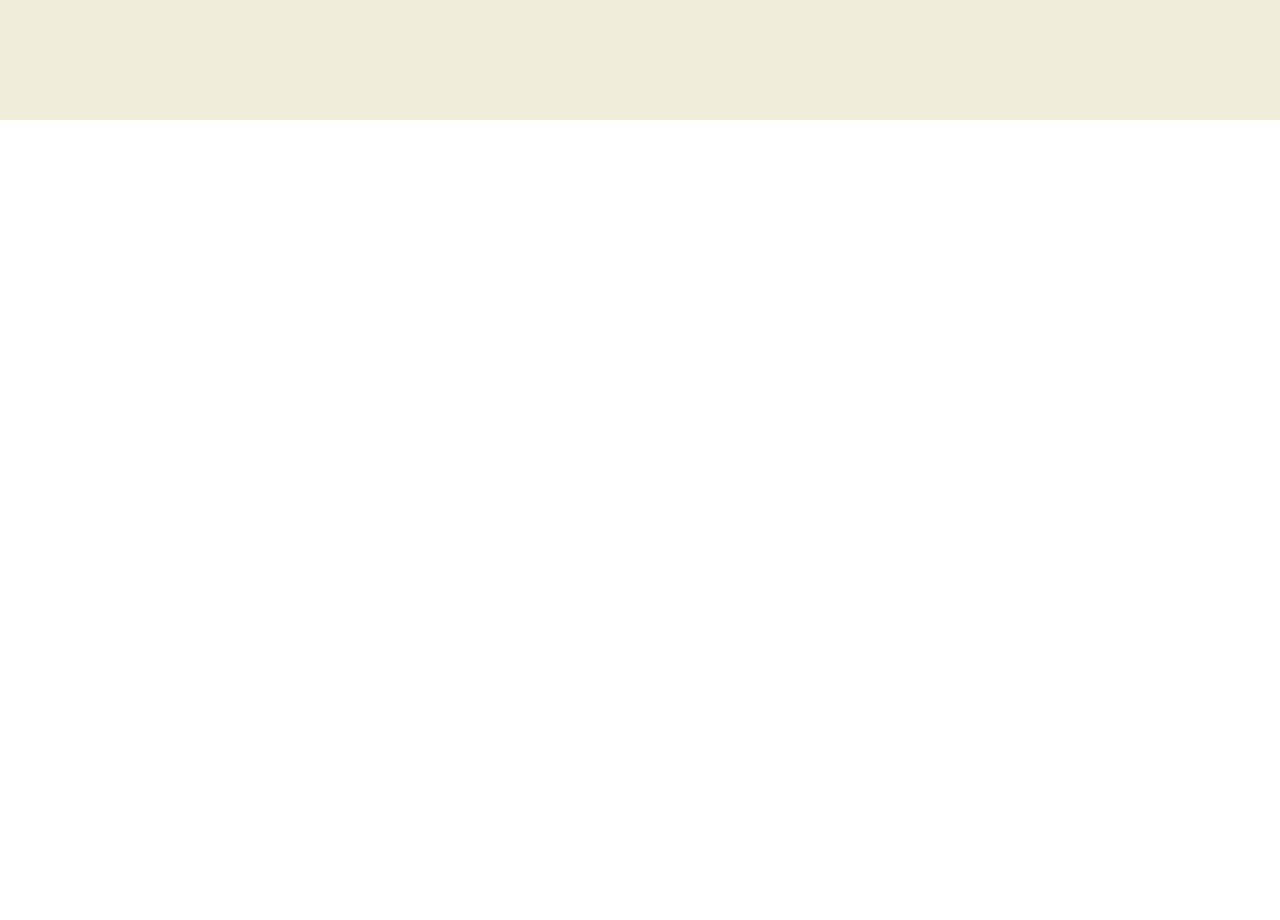
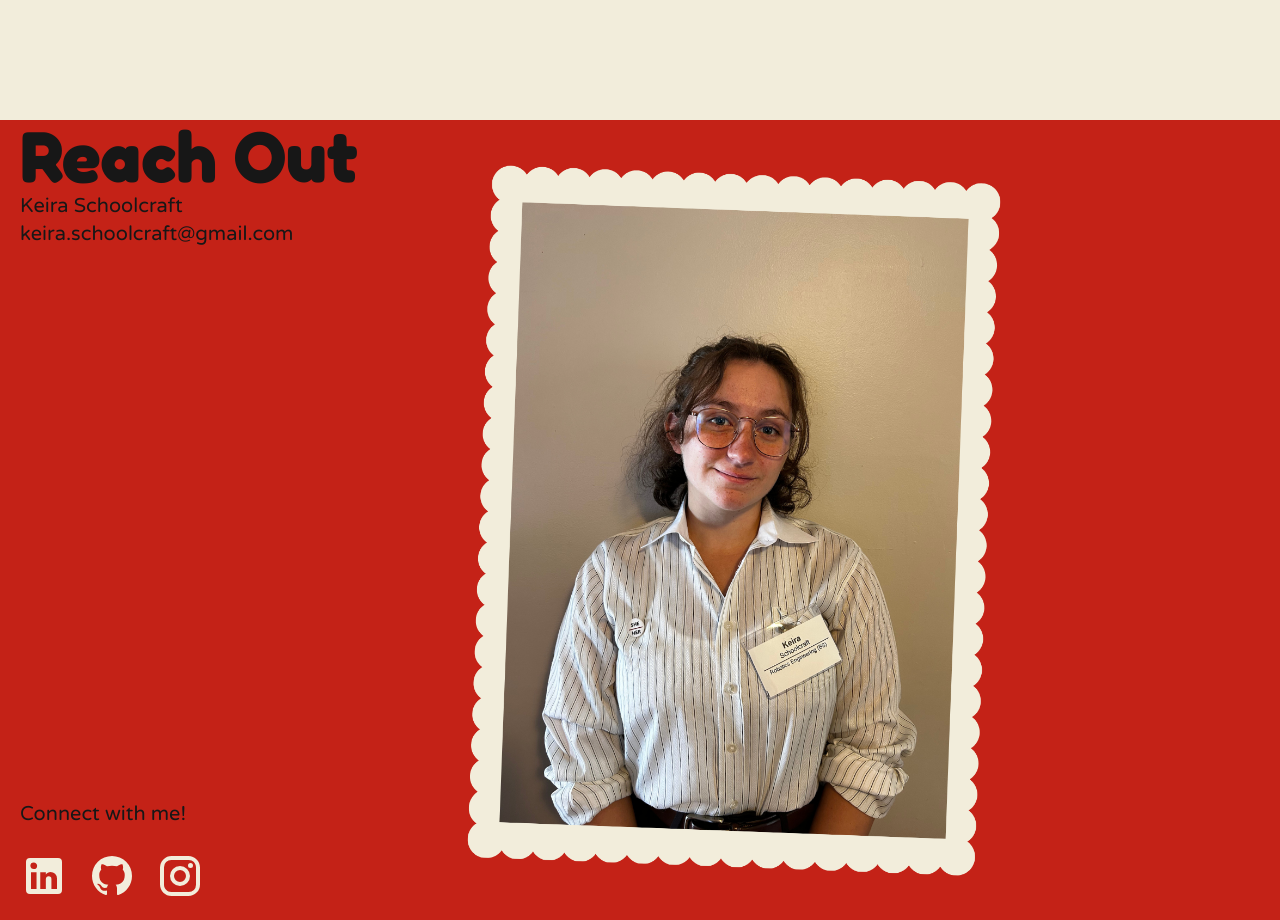
Before and after one commit to keiraSchoolcraft/personal-portfolio, a Next.js app: page / in a window 1280 px wide. Shown: the part 3080-4000 px from the top of the page. Before the commit the page ends 3200 px from the top, so only its background shows below. Built offline with nearby package versions, Linux system fonts and the light colour scheme.

Commit message:
connect - no links

```diff
--- a/app/page.tsx
+++ b/app/page.tsx
@@ -194,6 +194,35 @@ export default function Home() {
         </div>
       </div>
 
+      {/* Reach Out */}
+      <div id="contact" className="fade-in visible h-screen bg-[#C42217] flex items-center justify-center flex-row">
+        <div className="flex flex-col w-1/3 h-full ml-5 mt-5 mb-5">
+          <h1 className="text-7xl font-bold">Reach Out</h1>
+          <div className="flex flex-col justify-between h-full">
+            <div>
+              <p className="text-xl">Keira Schoolcraft</p>
+              <p className="text-xl">keira.schoolcraft@gmail.com</p>
+            </div>
+            <div className="mb-5">
+              <p className="text-xl">Connect with me!</p>
+              <br></br>
+              <div className="flex flex-row items-center gap-5">
+                <svg xmlns="http://www.w3.org/2000/svg" width="48" height="48" viewBox="0 0 24 24"><path fill="#f2eddb" d="M19 3a2 2 0 0 1 2 2v14a2 2 0 0 1-2 2H5a2 2 0 0 1-2-2V5a2 2 0 0 1 2-2zm-.5 15.5v-5.3a3.26 3.26 0 0 0-3.26-3.26c-.85 0-1.84.52-2.32 1.3v-1.11h-2.79v8.37h2.79v-4.93c0-.77.62-1.4 1.39-1.4a1.4 1.4 0 0 1 1.4 1.4v4.93zM6.88 8.56a1.68 1.68 0 0 0 1.68-1.68c0-.93-.75-1.69-1.68-1.69a1.69 1.69 0 0 0-1.69 1.69c0 .93.76 1.68 1.69 1.68m1.39 9.94v-8.37H5.5v8.37z"/></svg>
+                <svg xmlns="http://www.w3.org/2000/svg" width="48" height="48" viewBox="0 0 24 24"><path fill="#f2eddb" d="M12 2A10 10 0 0 0 2 12c0 4.42 2.87 8.17 6.84 9.5c.5.08.66-.23.66-.5v-1.69c-2.77.6-3.36-1.34-3.36-1.34c-.46-1.16-1.11-1.47-1.11-1.47c-.91-.62.07-.6.07-.6c1 .07 1.53 1.03 1.53 1.03c.87 1.52 2.34 1.07 2.91.83c.09-.65.35-1.09.63-1.34c-2.22-.25-4.55-1.11-4.55-4.92c0-1.11.38-2 1.03-2.71c-.1-.25-.45-1.29.1-2.64c0 0 .84-.27 2.75 1.02c.79-.22 1.65-.33 2.5-.33s1.71.11 2.5.33c1.91-1.29 2.75-1.02 2.75-1.02c.55 1.35.2 2.39.1 2.64c.65.71 1.03 1.6 1.03 2.71c0 3.82-2.34 4.66-4.57 4.91c.36.31.69.92.69 1.85V21c0 .27.16.59.67.5C19.14 20.16 22 16.42 22 12A10 10 0 0 0 12 2"/></svg>
+                <svg xmlns="http://www.w3.org/2000/svg" width="48" height="48" viewBox="0 0 24 24"><path fill="#f2eddb" d="M7.8 2h8.4C19.4 2 22 4.6 22 7.8v8.4a5.8 5.8 0 0 1-5.8 5.8H7.8C4.6 22 2 19.4 2 16.2V7.8A5.8 5.8 0 0 1 7.8 2m-.2 2A3.6 3.6 0 0 0 4 7.6v8.8C4 18.39 5.61 20 7.6 20h8.8a3.6 3.6 0 0 0 3.6-3.6V7.6C20 5.61 18.39 4 16.4 4zm9.65 1.5a1.25 1.25 0 0 1 1.25 1.25A1.25 1.25 0 0 1 17.25 8A1.25 1.25 0 0 1 16 6.75a1.25 1.25 0 0 1 1.25-1.25M12 7a5 5 0 0 1 5 5a5 5 0 0 1-5 5a5 5 0 0 1-5-5a5 5 0 0 1 5-5m0 2a3 3 0 0 0-3 3a3 3 0 0 0 3 3a3 3 0 0 0 3-3a3 3 0 0 0-3-3"/></svg>
+              </div>
+            </div>
+          </div>
+        </div>
+        <div className="w-2/3">
+          <img
+              src="/professional_pic.png"
+              alt="Professional_Pic"
+              className="max-w-[70%] max-h-[70%] object-cover"
+            />
+        </div>
+      </div>
+
     </div>
   );
 }
```
Also changed, not shown: public/professional_pic.png (added).
